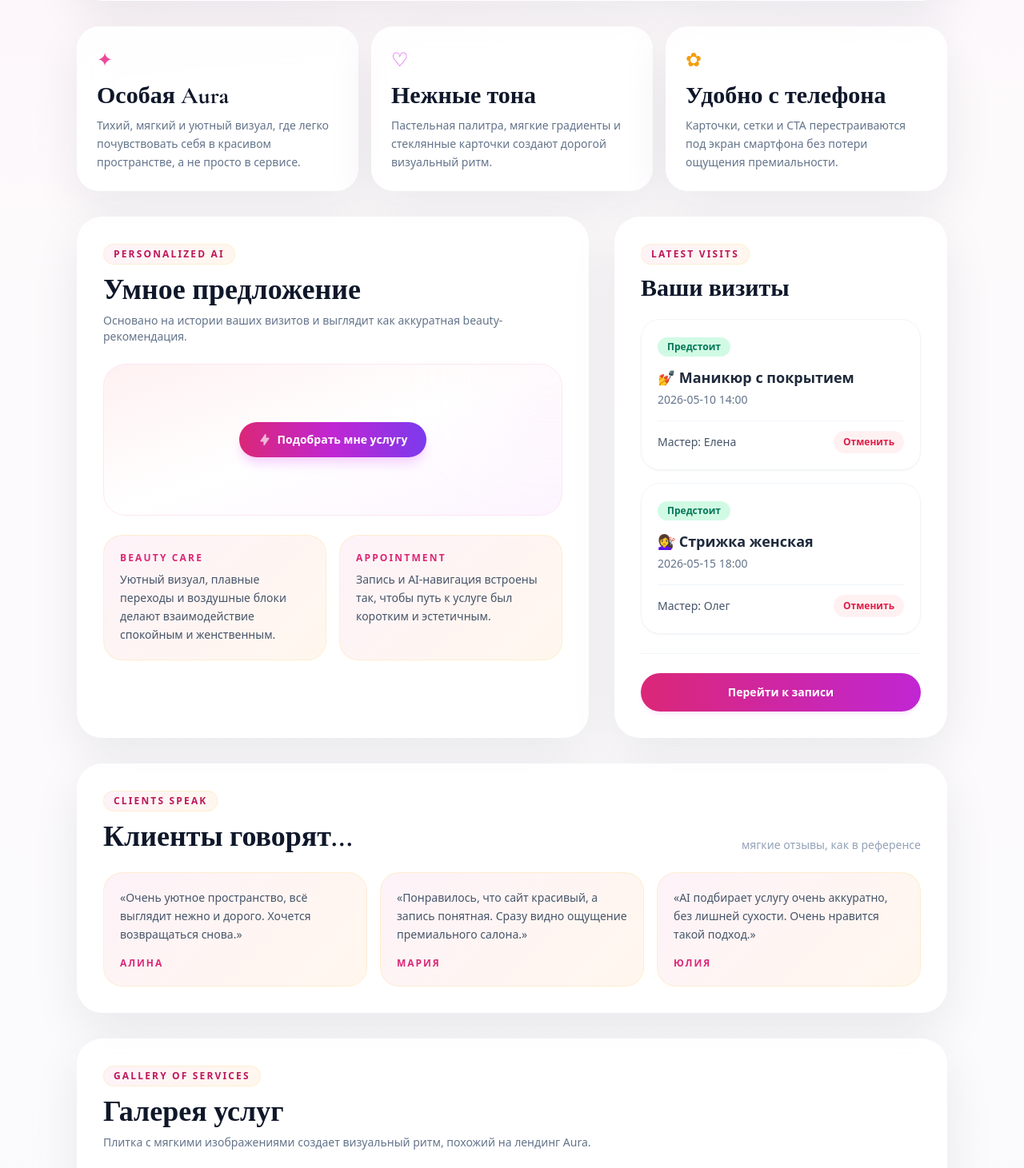
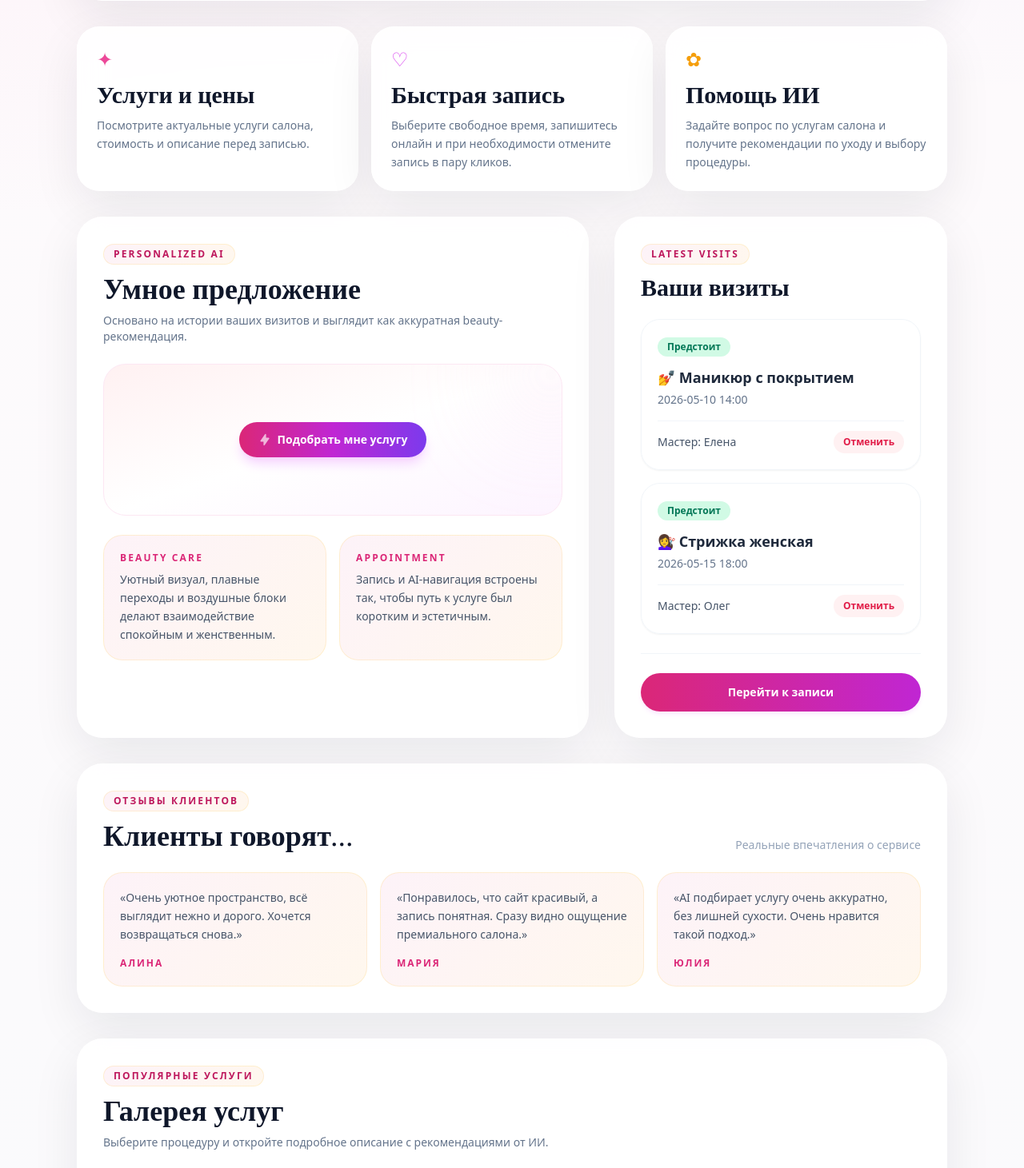
Before and after one commit to ohweraohw1243/aiwork, a Flask app: page / in a window 1280 px wide. Shown: the part 920-2381 px from the top of the page at 80% size. Run offline with Flask 3, Linux system fonts and the light colour scheme; the visitor is signed in with stand-in values (Sample User, id 1); data comes from the database, SQL or seed files in the repository; some libraries are stand-ins or nearby versions.

Commit message:
Переписаны блоки главной под клиентский формат

```diff
--- a/templates/dashboard.html
+++ b/templates/dashboard.html
@@ -10,7 +10,7 @@
         <div class="grid grid-cols-1 lg:grid-cols-[1.1fr_0.9fr] gap-8 items-center relative">
             <div class="space-y-6 fade-up">
                 <div class="inline-flex items-center gap-2 salon-chip px-3 py-1 rounded-full text-xs font-bold uppercase tracking-[0.18em] text-pink-700">
-                    welcome to style & grace
+                    личный кабинет клиента
                 </div>
                 <div class="space-y-4 max-w-2xl">
                     <h2 class="brand-serif text-5xl md:text-6xl font-bold text-slate-900 leading-[0.95]">
@@ -73,18 +73,18 @@
     <section class="grid grid-cols-1 md:grid-cols-3 gap-4">
         <div class="salon-card rounded-[28px] border border-white/40 p-6 hover-lift fade-up">
             <div class="text-pink-500 text-2xl mb-3">✦</div>
-            <h3 class="brand-serif text-3xl font-bold text-slate-900 mb-2">Особая Aura</h3>
-            <p class="text-sm text-slate-500 leading-relaxed">Тихий, мягкий и уютный визуал, где легко почувствовать себя в красивом пространстве, а не просто в сервисе.</p>
+            <h3 class="brand-serif text-3xl font-bold text-slate-900 mb-2">Услуги и цены</h3>
+            <p class="text-sm text-slate-500 leading-relaxed">Посмотрите актуальные услуги салона, стоимость и описание перед записью.</p>
         </div>
         <div class="salon-card rounded-[28px] border border-white/40 p-6 hover-lift fade-up delay-1">
             <div class="text-fuchsia-500 text-2xl mb-3">♡</div>
-            <h3 class="brand-serif text-3xl font-bold text-slate-900 mb-2">Нежные тона</h3>
-            <p class="text-sm text-slate-500 leading-relaxed">Пастельная палитра, мягкие градиенты и стеклянные карточки создают дорогой визуальный ритм.</p>
+            <h3 class="brand-serif text-3xl font-bold text-slate-900 mb-2">Быстрая запись</h3>
+            <p class="text-sm text-slate-500 leading-relaxed">Выберите свободное время, запишитесь онлайн и при необходимости отмените запись в пару кликов.</p>
         </div>
         <div class="salon-card rounded-[28px] border border-white/40 p-6 hover-lift fade-up delay-2">
             <div class="text-amber-500 text-2xl mb-3">✿</div>
-            <h3 class="brand-serif text-3xl font-bold text-slate-900 mb-2">Удобно с телефона</h3>
-            <p class="text-sm text-slate-500 leading-relaxed">Карточки, сетки и CTA перестраиваются под экран смартфона без потери ощущения премиальности.</p>
+            <h3 class="brand-serif text-3xl font-bold text-slate-900 mb-2">Помощь ИИ</h3>
+            <p class="text-sm text-slate-500 leading-relaxed">Задайте вопрос по услугам салона и получите рекомендации по уходу и выбору процедуры.</p>
         </div>
     </section>
 
@@ -177,11 +177,11 @@
         <div class="flex items-end justify-between gap-4 mb-6">
             <div>
                 <div class="inline-flex items-center gap-2 salon-chip px-3 py-1 rounded-full text-xs font-bold uppercase tracking-[0.18em] text-pink-700 mb-3">
-                    clients speak
+                        отзывы клиентов
                 </div>
                 <h3 class="brand-serif text-4xl font-bold text-slate-900">Клиенты говорят...</h3>
             </div>
-            <div class="hidden md:block text-sm text-slate-400">мягкие отзывы, как в референсе</div>
+            <div class="hidden md:block text-sm text-slate-400">Реальные впечатления о сервисе</div>
         </div>
 
         <div class="grid grid-cols-1 md:grid-cols-3 gap-4">
@@ -204,10 +204,10 @@
         <div class="flex items-end justify-between gap-4 mb-6">
             <div>
                 <div class="inline-flex items-center gap-2 salon-chip px-3 py-1 rounded-full text-xs font-bold uppercase tracking-[0.18em] text-pink-700 mb-3">
-                    gallery of services
+                    популярные услуги
                 </div>
                 <h3 class="brand-serif text-4xl font-bold text-slate-900">Галерея услуг</h3>
-                <p class="text-sm text-slate-500 mt-2">Плитка с мягкими изображениями создает визуальный ритм, похожий на лендинг Aura.</p>
+                <p class="text-sm text-slate-500 mt-2">Выберите процедуру и откройте подробное описание с рекомендациями от ИИ.</p>
             </div>
         </div>
 
@@ -231,10 +231,10 @@
         <div class="grid grid-cols-1 lg:grid-cols-2 gap-6 items-center">
             <div>
                 <div class="inline-flex items-center gap-2 salon-chip px-3 py-1 rounded-full text-xs font-bold uppercase tracking-[0.18em] text-pink-700 mb-4">
-                    your master
+                    команда салона
                 </div>
                 <h3 class="brand-serif text-4xl font-bold text-slate-900">Наш мастер</h3>
-                <p class="text-slate-500 mt-3 leading-relaxed max-w-xl">Внимательный AI-помощник и дружелюбная команда помогают выбрать услугу, подобрать время и быстро попасть к нужному мастеру без лишних шагов.</p>
+                <p class="text-slate-500 mt-3 leading-relaxed max-w-xl">Наши мастера помогут подобрать процедуру под ваш запрос, а личный кабинет упростит запись и управление визитами.</p>
                 <div class="mt-5 flex flex-col sm:flex-row gap-3">
                     <a href="/qa" class="salon-chip text-pink-700 px-5 py-3 rounded-full text-sm font-semibold text-center">Спросить ИИ</a>
                     <a href="/booking" class="bg-slate-900 text-white px-5 py-3 rounded-full text-sm font-semibold text-center hover:opacity-95 transition">Записаться сейчас</a>
```
